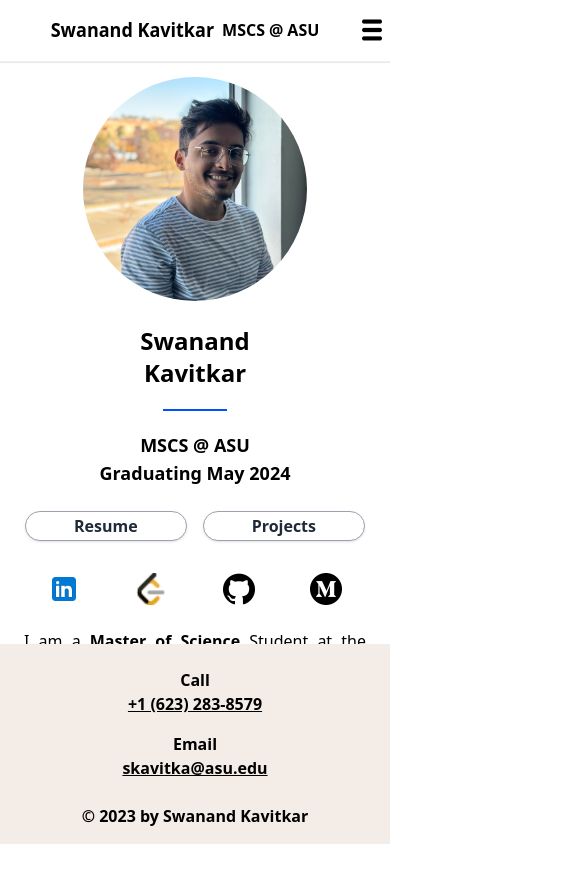
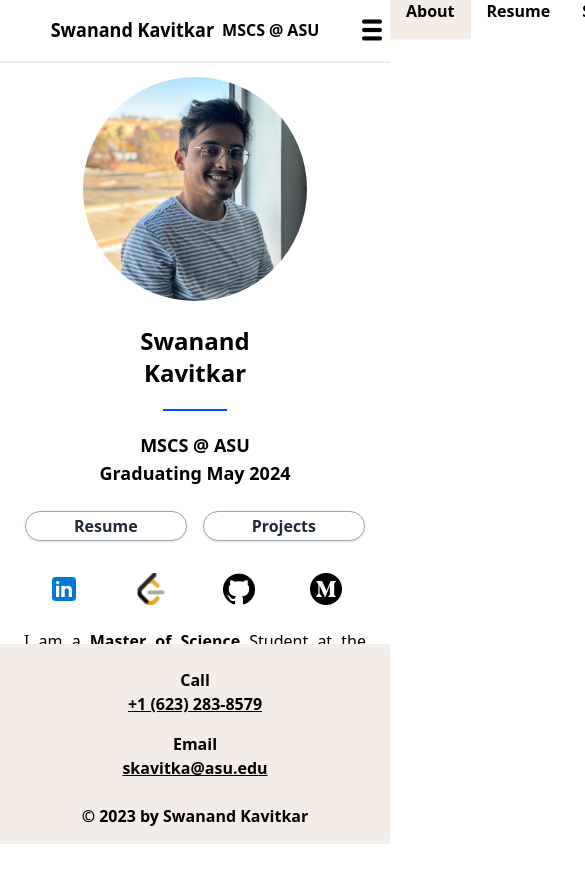
Before and after one commit to S-Threepio/S-Threepio.github.io, a React (Create React App) app: page / in a window 390 px wide. Shown: the top 882 px of the page, 585 px wide, since content can reach past the window. Before the commit the page ends 844 px from the top, so only its background shows below. Built offline with nearby package versions, Linux system fonts and the light colour scheme.

Commit message:
Navbar complete with animation

```diff
--- a/src/App.js
+++ b/src/App.js
@@ -4,6 +4,12 @@ import Footer from "./Footer.js";
 import CardSection from "./CardSection.js";
 import Bio from "./Bio.js";
 import About from "./About.js";
+import Resume from "./Resume.js";
+import Skills from "./Skills.js";
+import Projects from "./Projects.js";
+import Blogs from "./Blogs.js";
+import Certifications from "./Certifications.js";
+import Hobbies from "./Hobbies.js";
 import { BrowserRouter as Router, Routes, Route } from "react-router-dom";
 
 const App = () => {
--- a/src/Header.js
+++ b/src/Header.js
@@ -1,4 +1,4 @@
-import { Link } from "react-router-dom";
+import { Link, useLocation } from "react-router-dom";
 import navLinks from "./data/urls.json";
 import logo from "./imgs/education.png";
 import menu from "./imgs/menu.png";
@@ -12,6 +12,7 @@ const Header = () => {
   };
 
   const [activeIndex, setActiveIndex] = useState(0);
+  const location = useLocation();
 
   const setCustomActiveIndex = (index) => {
     setActiveIndex(index);
@@ -42,16 +43,15 @@ const Header = () => {
         </div>
         <div>
           <ul
-            className={`flex-col fixed top-0 left-0 w-screen h-screen z-50 items-stretch  bg-white text-center  sm:static sm:h-auto sm:w-auto md:flex md:flex-row md:text-base ${
-              isMenuOpen ? `flex` : `hidden`
-            }`}
+            className={`transition-transform duration-300 transform md:transform-none flex-col fixed top-0 left-0 w-screen h-screen z-50 items-stretch  bg-white text-center  md:static md:h-auto md:w-auto md:flex md:flex-row md:text-base
+            ${isMenuOpen ? "flex translate-x-0" : "translate-x-full"}`}
           >
             {navLinks.map((link, index) => (
               <Link
                 to={link.url}
                 key={index}
                 className={`px-4 py-4 sm:py-2 transition duration-100 ease-out hover:bg-[#F4ECE6] md:hover:scale-105 cursor-pointer
-                ${activeIndex == index ? "bg-[#F4ECE6]" : ""}`}
+                ${window.location.pathname == link.url ? "bg-[#F4ECE6]" : ""}`}
                 onClick={() => setCustomActiveIndex(index)}
               >
                 {link.label}
```
Also changed, not shown: src/Blogs.js (added), src/Certifications.js (added), src/Hobbies.js (added), src/Projects.js (added), src/Resume.js (added), src/Skills.js (added).
